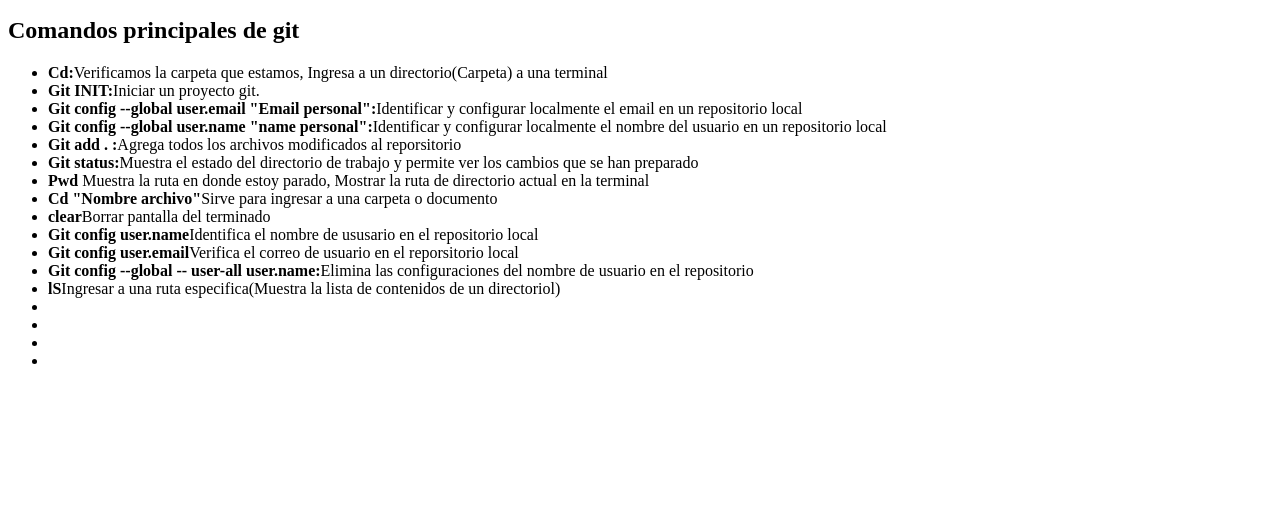
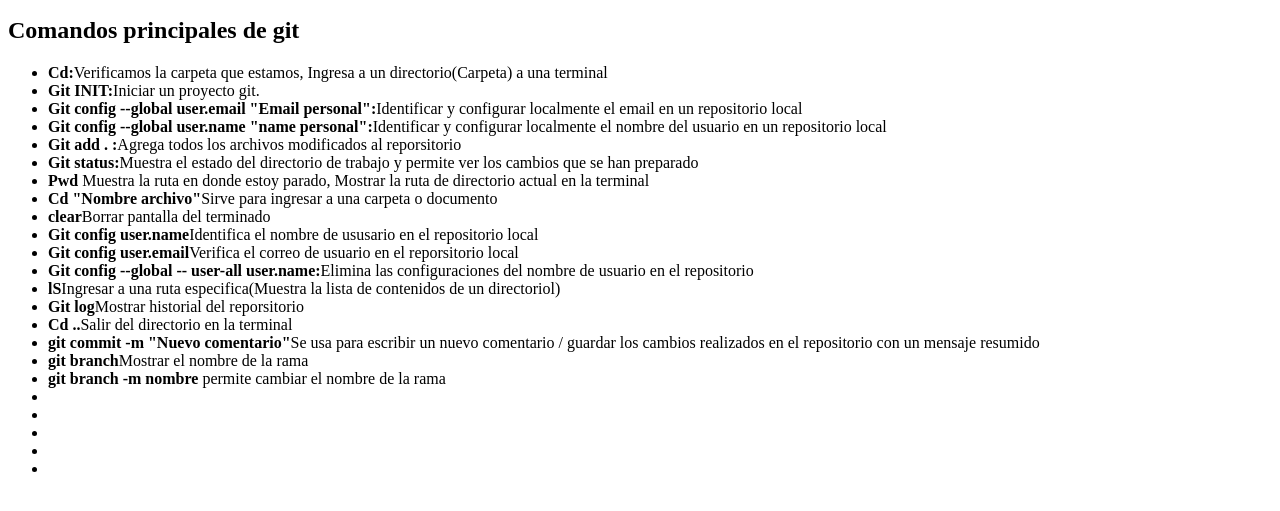
Before and after one commit to valentinamosquera/ADSO_2502629, a plain HTML site: page ejercicio 1/index.html in a window 1280 px wide. Shown: the part 119-630 px from the top of the page. Drawn offline with Linux system fonts and the light colour scheme.

Commit message:
Complementando comando en git en html

```diff
--- a/ejercicio 1/index.html
+++ b/ejercicio 1/index.html
@@ -27,6 +27,13 @@
             <li><b>Git config user.email</b>Verifica el correo de usuario en el reporsitorio local</li>
             <li><b>Git config --global -- user-all user.name:</b>Elimina las configuraciones del nombre de usuario en el repositorio</li>
             <li><b>lS</b>Ingresar a una ruta especifica(Muestra la lista de contenidos de un directoriol)</li>
+            <li><b>Git log</b>Mostrar historial del reporsitorio</li>
+            <li><b>Cd ..</b>Salir del directorio en la terminal</li>
+            <li><b>git commit -m "Nuevo comentario"</b>Se usa para escribir un nuevo comentario /
+            guardar los cambios realizados en el repositorio con un mensaje resumido</li>
+            <li><b> git branch</b>Mostrar el nombre de la rama </li>
+            <li><b>git branch -m nombre</b> permite cambiar el nombre de la rama </li>
+            <li><b></b></li>
             <li><b></b></li>
             <li><b></b></li>
             <li><b></b></li>
```
